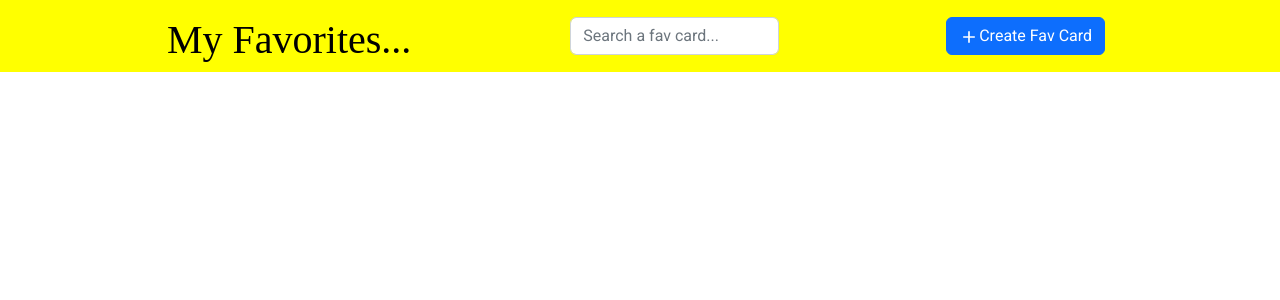
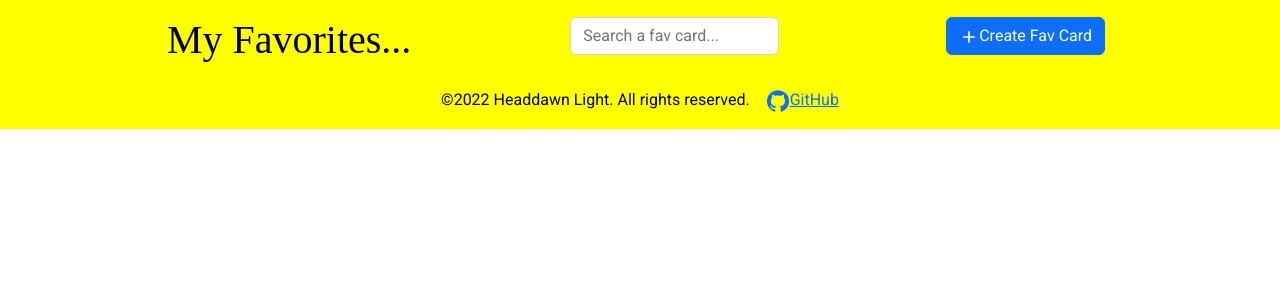
Before and after one commit to headdawnLight/my-favorites, a React (Create React App) app: page / in a window 1280 px wide. Shown: the top 300 px of the page. Built offline with nearby package versions, Linux system fonts and the light colour scheme; a web font is replaced by a local one.

Commit message:
Create AppFooter component

```diff
--- a/src/components/App.js
+++ b/src/components/App.js
@@ -1,4 +1,5 @@
 import AppHeader from "./AppHeader";
+import AppFooter from "./AppFooter";
 import AppCardList from "./AppCardList";
 import FavsContextProvider from "../contexts/FavsContext";
 import "../styles/App.css";
@@ -10,6 +11,7 @@ const App = () => {
         <FavsContextProvider>
           <AppHeader />
           <AppCardList />
+          <AppFooter />
         </FavsContextProvider>
       </main>
     </div>
--- /dev/null
+++ b/src/components/AppFooter.js
@@ -0,0 +1,16 @@
+import GitHubIcon from "@mui/icons-material/GitHub";
+import "../styles/AppFooter.css";
+
+const AppFooter = () => {
+  return (
+    <footer className="App-footer">
+      <p>©2022 Headdawn Light. All rights reserved.</p>
+      <a href="https://github.com/headdawnLight">
+        <GitHubIcon />
+        <span>GitHub</span>
+      </a>
+    </footer>
+  );
+};
+
+export default AppFooter;
--- /dev/null
+++ b/src/styles/AppFooter.css
@@ -0,0 +1,38 @@
+.App-footer {
+  width: 100%;
+  height: auto;
+  padding: 1rem;
+  color: black;
+  background-color: yellow;
+  display: flex;
+  align-items: center;
+  justify-content: center;
+}
+
+.App-footer p {
+  margin: 0;
+  font-size: 1rem;
+  text-align: center;
+}
+
+.App-footer a {
+  margin-left: 1rem;
+}
+
+@media (max-width: 460px) {
+  .App-footer {
+    flex-direction: column;
+  }
+  .App-footer a {
+    margin-top: 0.5rem;
+  }
+}
+
+@media (max-width: 360px) {
+  .App-footer {
+    flex-direction: column;
+  }
+  .App-footer p {
+    font-size: 0.8rem;
+  }
+}
```
